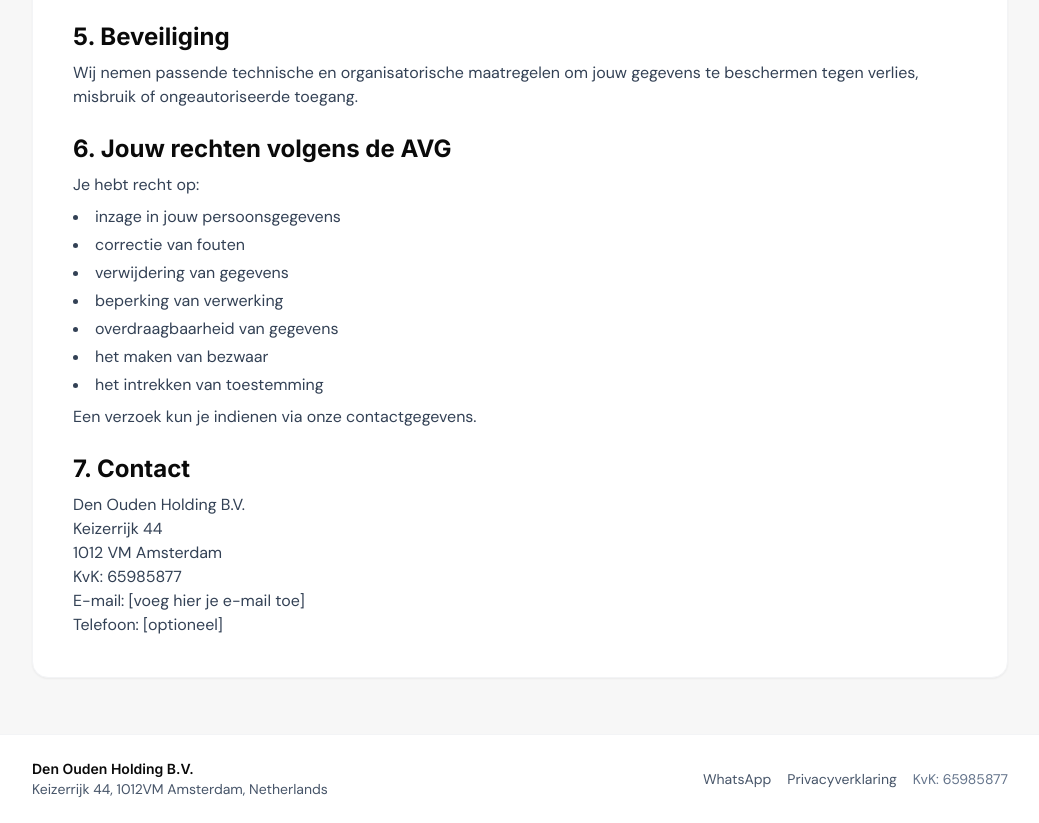
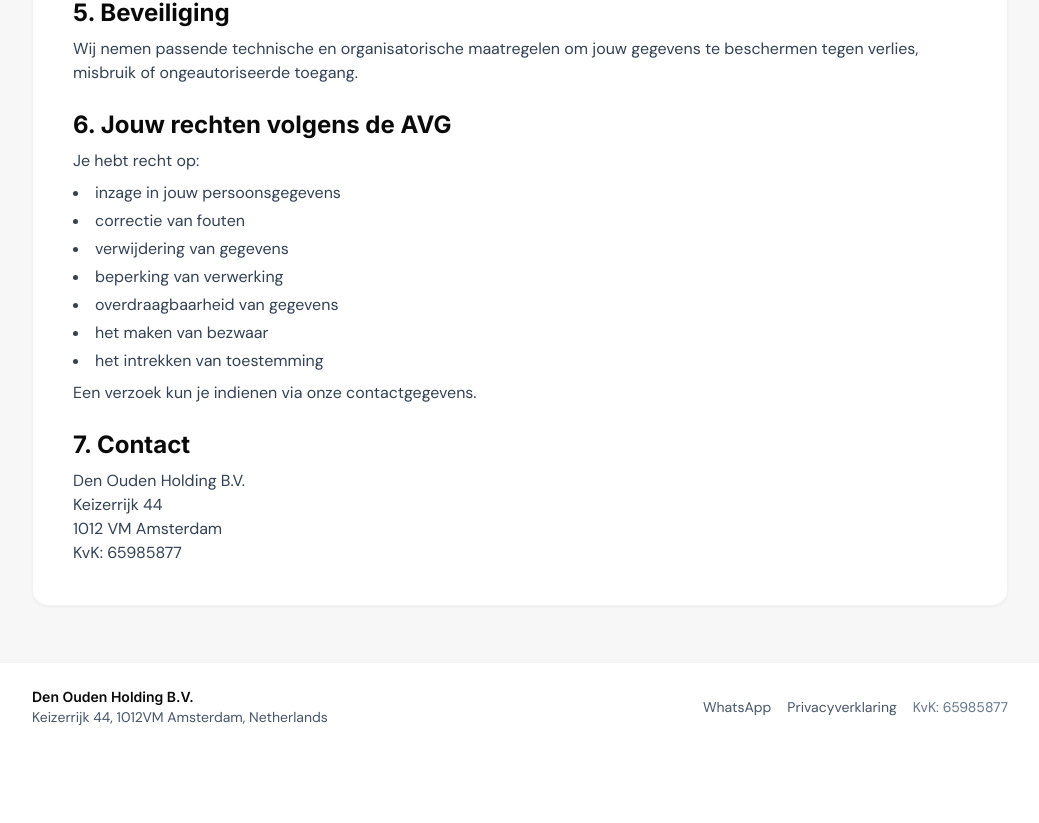
Before and after one commit to Roulyoung/groeigratis-site, a plain HTML site: page privacy.html in a window 1280 px wide. Shown: the part 1485-2308 px from the top of the page, without its empty margins (120-1159 px from the left). After the commit the page ends 2236 px from the top, so only its background shows below. Drawn offline with nearby package versions, Linux system fonts and the light colour scheme.

Commit message:
Update privacy page contact details

```diff
--- a/privacy.html
+++ b/privacy.html
@@ -64,7 +64,6 @@
             Den Ouden Holding B.V.<br>
             KvK: 65985877<br>
             Adres: Keizerrijk 44, 1012 VM Amsterdam, Nederland<br>
-            Vestigingsnummer: 000034652337<br>
             E-mail: [hier kun je later je support e-mail zetten]
           </p>
         </section>
@@ -139,9 +138,7 @@
             Den Ouden Holding B.V.<br>
             Keizerrijk 44<br>
             1012 VM Amsterdam<br>
-            KvK: 65985877<br>
-            E-mail: [voeg hier je e-mail toe]<br>
-            Telefoon: [optioneel]
+            KvK: 65985877
           </p>
         </section>
       </div>
```
